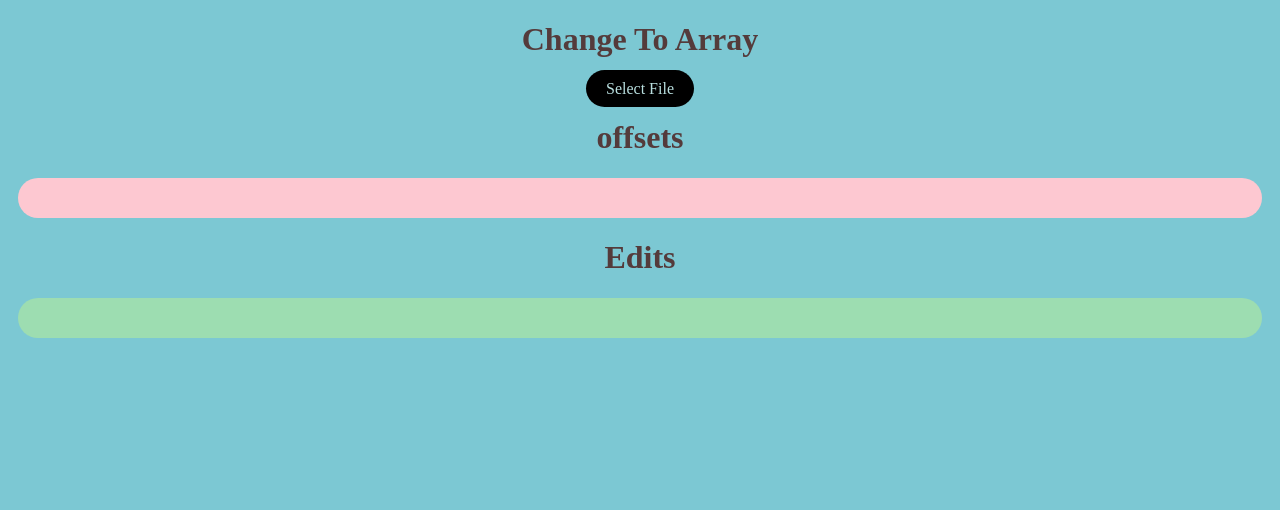
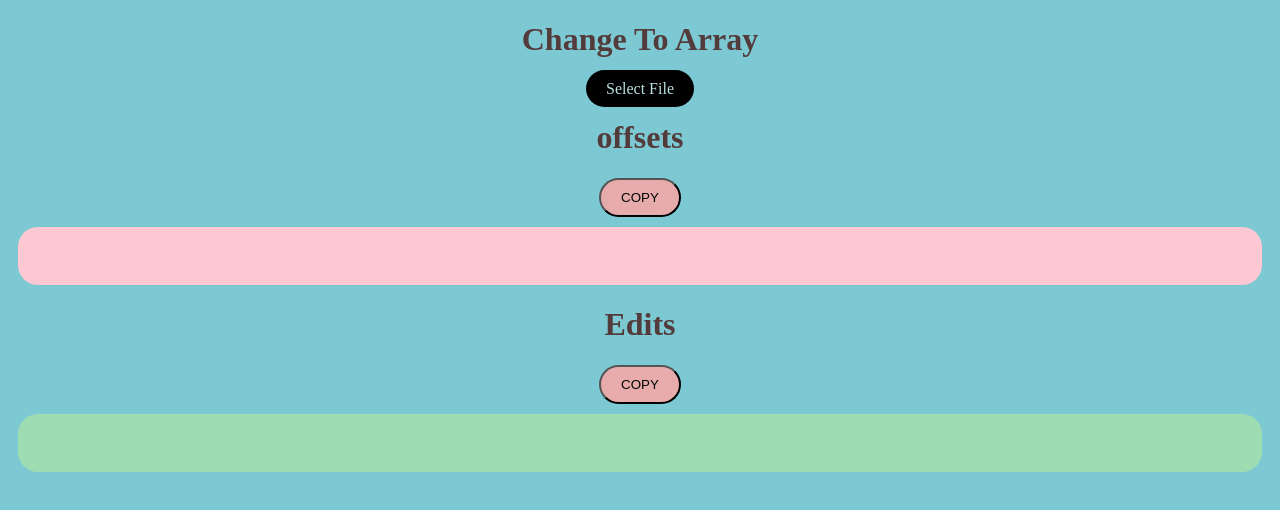
Before and after one commit to shahid0/To-Array, a plain HTML site: page index.html in a window 1280 px wide. Drawn offline with Linux system fonts and the light colour scheme.

Commit message:
Add files via upload

```diff
--- a/index.html
+++ b/index.html
@@ -26,25 +26,34 @@
         background-color: #000000;
         color: #b9dfdf;
         border-radius: 20px;
-        transition:0.7s;
+        transition: 0.7s;
     }
-    label:hover{
-        padding: 11px 21px;
+
+    label:hover,button:hover {
         background-color: teal;
     }
 
-    #div1 {
-        margin: 10px;
-        background-color: #fdc8d1;
+    div {
         padding: 20px;
         border-radius: 20px;
+        margin: 10px;
+    }
+
+    #div1 {
+        background-color: #fdc8d1;
     }
 
     #div2 {
-        margin: 10px;
         background-color: #9dddb1;
-        padding: 20px;
+    }
+
+    button {
+        padding: 10px 20px;
+        cursor: pointer;
+        background-color: #e7abab;
+        color: #000604;
         border-radius: 20px;
+        transition: 0.7s;
     }
 </style>
 
@@ -55,9 +64,13 @@
         Select File
     </label>
     <h1>offsets</h1>
-    <div id="div1"></div>
+    <button onclick="CopyToClipboard('div1')">COPY</button>
+    <div id="div1" contenteditable="true">
+    </div>
     <h1>Edits</h1>
-    <div id="div2"></div>
+    <button onclick="CopyToClipboard('div2')">COPY</button>
+    <div id="div2" contenteditable="true">
+    </div>
 
     <script>
         let splitTxt = []
@@ -95,8 +108,18 @@
                 }
             };
             reader.readAsText(file);
+
+
         };
-
+        function CopyToClipboard(sel) {
+            var copyBoxElement = document.getElementById(sel);
+            copyBoxElement.contenteditable = true;
+            copyBoxElement.focus();
+            document.execCommand('selectAll');
+            document.execCommand("copy");
+            copyBoxElement.contenteditable = false;
+            alert("Text has been copied")
+        }
 
     </script>
 </body>
```
